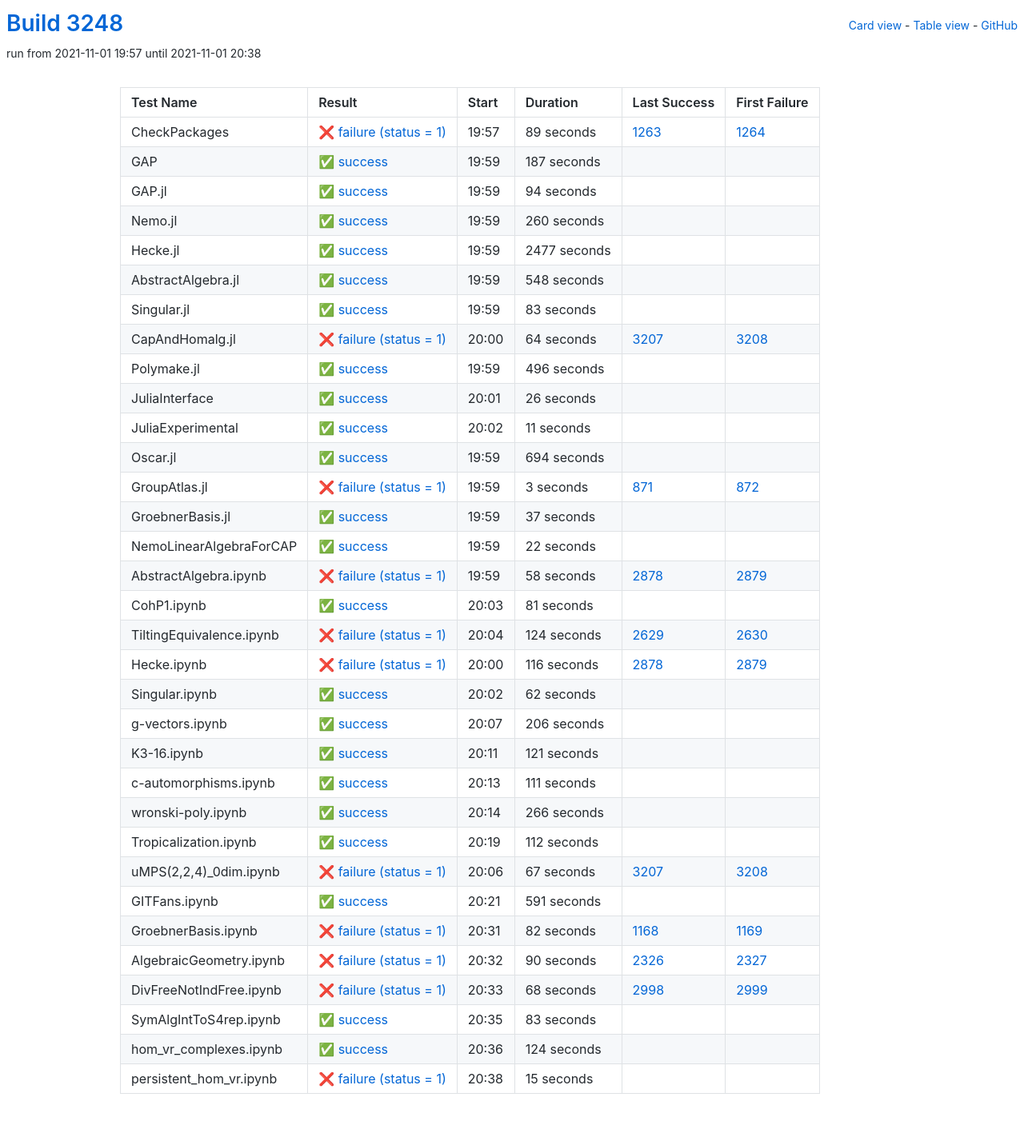
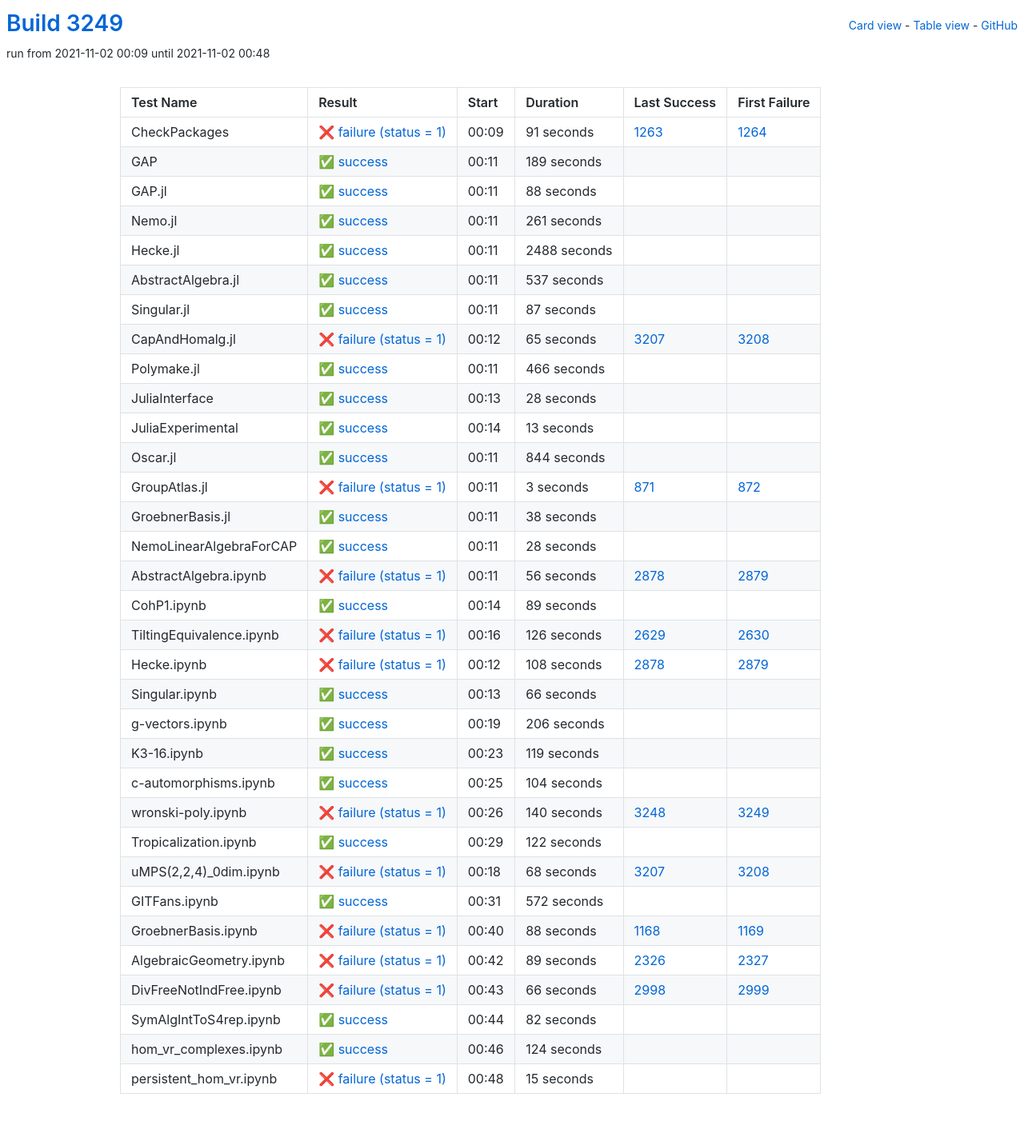
Before and after one commit to oscar-system/oscar-ci-status-stable, a Jekyll site: the page built from table.html, in a window 1280 px wide. Shown: the whole page at 80% size. Built offline with Jekyll 4.4.1, drawn with Linux system fonts in a browser that asks for light colours.

Commit message:
Build #3249

```diff
--- a/_data/ci.yml
+++ b/_data/ci.yml
@@ -1,6 +1,6 @@
 ---
-build: 3248
-build_url: https://oscarci.mathematik.uni-kl.de/job/oscar-stable/3248/
+build: 3249
+build_url: https://oscarci.mathematik.uni-kl.de/job/oscar-stable/3249/
 job: oscar-stable
 organization: oscar-system
 repo: oscar-ci-status-stable
@@ -8,152 +8,152 @@ repourl: https://github.com/oscar-system/oscar-ci-status-stable
 tests:
 - name: CheckPackages
   id: checkpackages
-  log: https://oscarci.mathematik.uni-kl.de/job/oscar-stable/3248/artifact/logs/build-3248/CheckPackages.log
-  start: 2021-11-01 19:57
+  log: https://oscarci.mathematik.uni-kl.de/job/oscar-stable/3249/artifact/logs/build-3249/CheckPackages.log
+  start: 2021-11-02 00:09
   success: false
   exitcode: 1
   status: failure
-  duration: 89
+  duration: 91
   last_success: 1263
   last_success_url: https://oscarci.mathematik.uni-kl.de/job/oscar-stable/1263/
   first_failure: 1264
   first_failure_url: https://oscarci.mathematik.uni-kl.de/job/oscar-stable/1264/
 - name: GAP
   id: gap
-  log: https://oscarci.mathematik.uni-kl.de/job/oscar-stable/3248/artifact/logs/build-3248/GAP.log
-  start: 2021-11-01 19:59
+  log: https://oscarci.mathematik.uni-kl.de/job/oscar-stable/3249/artifact/logs/build-3249/GAP.log
+  start: 2021-11-02 00:11
   success: true
   exitcode: 0
   status: success
-  duration: 187
+  duration: 189
   last_success: false
   last_success_url:
   first_failure: false
   first_failure_url:
 - name: GAP.jl
   id: gap-jl
-  log: https://oscarci.mathematik.uni-kl.de/job/oscar-stable/3248/artifact/logs/build-3248/GAP.jl.log
-  start: 2021-11-01 19:59
+  log: https://oscarci.mathematik.uni-kl.de/job/oscar-stable/3249/artifact/logs/build-3249/GAP.jl.log
+  start: 2021-11-02 00:11
   success: true
   exitcode: 0
   status: success
-  duration: 94
+  duration: 88
   last_success: false
   last_success_url:
   first_failure: false
   first_failure_url:
 - name: Nemo.jl
   id: nemo-jl
-  log: https://oscarci.mathematik.uni-kl.de/job/oscar-stable/3248/artifact/logs/build-3248/Nemo.jl.log
-  start: 2021-11-01 19:59
+  log: https://oscarci.mathematik.uni-kl.de/job/oscar-stable/3249/artifact/logs/build-3249/Nemo.jl.log
+  start: 2021-11-02 00:11
   success: true
   exitcode: 0
   status: success
-  duration: 260
+  duration: 261
   last_success: false
   last_success_url:
   first_failure: false
   first_failure_url:
 - name: Hecke.jl
   id: hecke-jl
-  log: https://oscarci.mathematik.uni-kl.de/job/oscar-stable/3248/artifact/logs/build-3248/Hecke.jl.log
-  start: 2021-11-01 19:59
+  log: https://oscarci.mathematik.uni-kl.de/job/oscar-stable/3249/artifact/logs/build-3249/Hecke.jl.log
+  start: 2021-11-02 00:11
   success: true
   exitcode: 0
   status: success
-  duration: 2477
+  duration: 2488
   last_success: false
   last_success_url:
   first_failure: false
   first_failure_url:
 - name: AbstractAlgebra.jl
   id: abstractalgebra-jl
-  log: https://oscarci.mathematik.uni-kl.de/job/oscar-stable/3248/artifact/logs/build-3248/AbstractAlgebra.jl.log
-  start: 2021-11-01 19:59
+  log: https://oscarci.mathematik.uni-kl.de/job/oscar-stable/3249/artifact/logs/build-3249/AbstractAlgebra.jl.log
+  start: 2021-11-02 00:11
   success: true
   exitcode: 0
   status: success
-  duration: 548
+  duration: 537
   last_success: false
   last_success_url:
   first_failure: false
   first_failure_url:
 - name: Singular.jl
   id: singular-jl
-  log: https://oscarci.mathematik.uni-kl.de/job/oscar-stable/3248/artifact/logs/build-3248/Singular.jl.log
-  start: 2021-11-01 19:59
+  log: https://oscarci.mathematik.uni-kl.de/job/oscar-stable/3249/artifact/logs/build-3249/Singular.jl.log
+  start: 2021-11-02 00:11
   success: true
   exitcode: 0
   status: success
-  duration: 83
+  duration: 87
   last_success: false
   last_success_url:
   first_failure: false
   first_failure_url:
 - name: CapAndHomalg.jl
   id: capandhomalg-jl
-  log: https://oscarci.mathematik.uni-kl.de/job/oscar-stable/3248/artifact/logs/build-3248/CapAndHomalg.jl.log
-  start: 2021-11-01 20:00
+  log: https://oscarci.mathematik.uni-kl.de/job/oscar-stable/3249/artifact/logs/build-3249/CapAndHomalg.jl.log
+  start: 2021-11-02 00:12
   success: false
   exitcode: 1
   status: failure
-  duration: 64
+  duration: 65
   last_success: 3207
   last_success_url: https://oscarci.mathematik.uni-kl.de/job/oscar-stable/3207/
   first_failure: 3208
   first_failure_url: https://oscarci.mathematik.uni-kl.de/job/oscar-stable/3208/
 - name: Polymake.jl
   id: polymake-jl
-  log: https://oscarci.mathematik.uni-kl.de/job/oscar-stable/3248/artifact/logs/build-3248/Polymake.jl.log
-  start: 2021-11-01 19:59
+  log: https://oscarci.mathematik.uni-kl.de/job/oscar-stable/3249/artifact/logs/build-3249/Polymake.jl.log
+  start: 2021-11-02 00:11
   success: true
   exitcode: 0
   status: success
-  duration: 496
+  duration: 466
   last_success: false
   last_success_url:
   first_failure: false
   first_failure_url:
 - name: JuliaInterface
   id: juliainterface
-  log: https://oscarci.mathematik.uni-kl.de/job/oscar-stable/3248/artifact/logs/build-3248/JuliaInterface.log
-  start: 2021-11-01 20:01
+  log: https://oscarci.mathematik.uni-kl.de/job/oscar-stable/3249/artifact/logs/build-3249/JuliaInterface.log
+  start: 2021-11-02 00:13
   success: true
   exitcode: 0
   status: success
-  duration: 26
+  duration: 28
   last_success: false
   last_success_url:
   first_failure: false
   first_failure_url:
 - name: JuliaExperimental
   id: juliaexperimental
-  log: https://oscarci.mathematik.uni-kl.de/job/oscar-stable/3248/artifact/logs/build-3248/JuliaExperimental.log
-  start: 2021-11-01 20:02
+  log: https://oscarci.mathematik.uni-kl.de/job/oscar-stable/3249/artifact/logs/build-3249/JuliaExperimental.log
+  start: 2021-11-02 00:14
   success: true
   exitcode: 0
   status: success
-  duration: 11
+  duration: 13
   last_success: false
   last_success_url:
   first_failure: false
   first_failure_url:
 - name: Oscar.jl
   id: oscar-jl
-  log: https://oscarci.mathematik.uni-kl.de/job/oscar-stable/3248/artifact/logs/build-3248/Oscar.jl.log
-  start: 2021-11-01 19:59
+  log: https://oscarci.mathematik.uni-kl.de/job/oscar-stable/3249/artifact/logs/build-3249/Oscar.jl.log
+  start: 2021-11-02 00:11
   success: true
   exitcode: 0
   status: success
-  duration: 694
+  duration: 844
   last_success: false
   last_success_url:
   first_failure: false
   first_failure_url:
 - name: GroupAtlas.jl
   id: groupatlas-jl
-  log: https://oscarci.mathematik.uni-kl.de/job/oscar-stable/3248/artifact/logs/build-3248/GroupAtlas.jl.log
-  start: 2021-11-01 19:59
+  log: https://oscarci.mathematik.uni-kl.de/job/oscar-stable/3249/artifact/logs/build-3249/GroupAtlas.jl.log
+  start: 2021-11-02 00:11
   success: false
   exitcode: 1
   status: failure
@@ -164,92 +164,92 @@ tests:
   first_failure_url: https://oscarci.mathematik.uni-kl.de/job/oscar-stable/872/
 - name: GroebnerBasis.jl
   id: groebnerbasis-jl
-  log: https://oscarci.mathematik.uni-kl.de/job/oscar-stable/3248/artifact/logs/build-3248/GroebnerBasis.jl.log
-  start: 2021-11-01 19:59
+  log: https://oscarci.mathematik.uni-kl.de/job/oscar-stable/3249/artifact/logs/build-3249/GroebnerBasis.jl.log
+  start: 2021-11-02 00:11
   success: true
   exitcode: 0
   status: success
-  duration: 37
+  duration: 38
   last_success: false
   last_success_url:
   first_failure: false
   first_failure_url:
 - name: NemoLinearAlgebraForCAP
   id: nemolinearalgebraforcap
-  log: https://oscarci.mathematik.uni-kl.de/job/oscar-stable/3248/artifact/logs/build-3248/NemoLinearAlgebraForCAP.log
-  start: 2021-11-01 19:59
+  log: https://oscarci.mathematik.uni-kl.de/job/oscar-stable/3249/artifact/logs/build-3249/NemoLinearAlgebraForCAP.log
+  start: 2021-11-02 00:11
   success: true
   exitcode: 0
   status: success
-  duration: 22
+  duration: 28
   last_success: false
   last_success_url:
   first_failure: false
   first_failure_url:
 - name: AbstractAlgebra.ipynb
   id: abstractalgebra-ipynb
-  log: https://oscarci.mathematik.uni-kl.de/job/oscar-stable/3248/artifact/logs/build-3248/AbstractAlgebra.ipynb.log
-  start: 2021-11-01 19:59
+  log: https://oscarci.mathematik.uni-kl.de/job/oscar-stable/3249/artifact/logs/build-3249/AbstractAlgebra.ipynb.log
+  start: 2021-11-02 00:11
   success: false
   exitcode: 1
   status: failure
-  duration: 58
+  duration: 56
   last_success: 2878
   last_success_url: https://oscarci.mathematik.uni-kl.de/job/oscar-stable/2878/
   first_failure: 2879
   first_failure_url: https://oscarci.mathematik.uni-kl.de/job/oscar-stable/2879/
 - name: CohP1.ipynb
   id: cohp1-ipynb
-  log: https://oscarci.mathematik.uni-kl.de/job/oscar-stable/3248/artifact/logs/build-3248/CohP1.ipynb.log
-  start: 2021-11-01 20:03
+  log: https://oscarci.mathematik.uni-kl.de/job/oscar-stable/3249/artifact/logs/build-3249/CohP1.ipynb.log
+  start: 2021-11-02 00:14
   success: true
   exitcode: 0
   status: success
-  duration: 81
+  duration: 89
   last_success: false
   last_success_url:
   first_failure: false
   first_failure_url:
 - name: TiltingEquivalence.ipynb
   id: tiltingequivalence-ipynb
-  log: https://oscarci.mathematik.uni-kl.de/job/oscar-stable/3248/artifact/logs/build-3248/TiltingEquivalence.ipynb.log
-  start: 2021-11-01 20:04
+  log: https://oscarci.mathematik.uni-kl.de/job/oscar-stable/3249/artifact/logs/build-3249/TiltingEquivalence.ipynb.log
+  start: 2021-11-02 00:16
   success: false
   exitcode: 1
   status: failure
-  duration: 124
+  duration: 126
   last_success: 2629
   last_success_url: https://oscarci.mathematik.uni-kl.de/job/oscar-stable/2629/
   first_failure: 2630
   first_failure_url: https://oscarci.mathematik.uni-kl.de/job/oscar-stable/2630/
 - name: Hecke.ipynb
   id: hecke-ipynb
-  log: https://oscarci.mathematik.uni-kl.de/job/oscar-stable/3248/artifact/logs/build-3248/Hecke.ipynb.log
-  start: 2021-11-01 20:00
+  log: https://oscarci.mathematik.uni-kl.de/job/oscar-stable/3249/artifact/logs/build-3249/Hecke.ipynb.log
+  start: 2021-11-02 00:12
   success: false
   exitcode: 1
   status: failure
-  duration: 116
+  duration: 108
   last_success: 2878
   last_success_url: https://oscarci.mathematik.uni-kl.de/job/oscar-stable/2878/
   first_failure: 2879
   first_failure_url: https://oscarci.mathematik.uni-kl.de/job/oscar-stable/2879/
 - name: Singular.ipynb
   id: singular-ipynb
-  log: https://oscarci.mathematik.uni-kl.de/job/oscar-stable/3248/artifact/logs/build-3248/Singular.ipynb.log
-  start: 2021-11-01 20:02
+  log: https://oscarci.mathematik.uni-kl.de/job/oscar-stable/3249/artifact/logs/build-3249/Singular.ipynb.log
+  start: 2021-11-02 00:13
   success: true
   exitcode: 0
   status: success
-  duration: 62
+  duration: 66
   last_success: false
   last_success_url:
   first_failure: false
   first_failure_url:
 - name: g-vectors.ipynb
   id: g-vectors-ipynb
-  log: https://oscarci.mathematik.uni-kl.de/job/oscar-stable/3248/artifact/logs/build-3248/g-vectors.ipynb.log
-  start: 2021-11-01 20:07
+  log: https://oscarci.mathematik.uni-kl.de/job/oscar-stable/3249/artifact/logs/build-3249/g-vectors.ipynb.log
+  start: 2021-11-02 00:19
   success: true
   exitcode: 0
   status: success
@@ -260,128 +260,128 @@ tests:
   first_failure_url:
 - name: K3-16.ipynb
   id: k3-16-ipynb
-  log: https://oscarci.mathematik.uni-kl.de/job/oscar-stable/3248/artifact/logs/build-3248/K3-16.ipynb.log
-  start: 2021-11-01 20:11
+  log: https://oscarci.mathematik.uni-kl.de/job/oscar-stable/3249/artifact/logs/build-3249/K3-16.ipynb.log
+  start: 2021-11-02 00:23
   success: true
   exitcode: 0
   status: success
-  duration: 121
+  duration: 119
   last_success: false
   last_success_url:
   first_failure: false
   first_failure_url:
 - name: c-automorphisms.ipynb
   id: c-automorphisms-ipynb
-  log: https://oscarci.mathematik.uni-kl.de/job/oscar-stable/3248/artifact/logs/build-3248/c-automorphisms.ipynb.log
-  start: 2021-11-01 20:13
+  log: https://oscarci.mathematik.uni-kl.de/job/oscar-stable/3249/artifact/logs/build-3249/c-automorphisms.ipynb.log
+  start: 2021-11-02 00:25
   success: true
   exitcode: 0
   status: success
-  duration: 111
+  duration: 104
   last_success: false
   last_success_url:
   first_failure: false
   first_failure_url:
 - name: wronski-poly.ipynb
   id: wronski-poly-ipynb
-  log: https://oscarci.mathematik.uni-kl.de/job/oscar-stable/3248/artifact/logs/build-3248/wronski-poly.ipynb.log
-  start: 2021-11-01 20:14
+  log: https://oscarci.mathematik.uni-kl.de/job/oscar-stable/3249/artifact/logs/build-3249/wronski-poly.ipynb.log
+  start: 2021-11-02 00:26
+  success: false
+  exitcode: 1
+  status: failure
+  duration: 140
+  last_success: 3248
+  last_success_url: https://oscarci.mathematik.uni-kl.de/job/oscar-stable/3248/
+  first_failure: 3249
+  first_failure_url: https://oscarci.mathematik.uni-kl.de/job/oscar-stable/3249/
+- name: Tropicalization.ipynb
+  id: tropicalization-ipynb
+  log: https://oscarci.mathematik.uni-kl.de/job/oscar-stable/3249/artifact/logs/build-3249/Tropicalization.ipynb.log
+  start: 2021-11-02 00:29
   success: true
   exitcode: 0
   status: success
-  duration: 266
-  last_success: false
-  last_success_url:
-  first_failure: false
-  first_failure_url:
-- name: Tropicalization.ipynb
-  id: tropicalization-ipynb
-  log: https://oscarci.mathematik.uni-kl.de/job/oscar-stable/3248/artifact/logs/build-3248/Tropicalization.ipynb.log
-  start: 2021-11-01 20:19
-  success: true
-  exitcode: 0
-  status: success
-  duration: 112
+  duration: 122
   last_success: false
   last_success_url:
   first_failure: false
   first_failure_url:
 - name: uMPS(2,2,4)_0dim.ipynb
   id: umps-2-2-4-0dim-ipynb
-  log: https://oscarci.mathematik.uni-kl.de/job/oscar-stable/3248/artifact/logs/build-3248/uMPS-2-2-4-_0dim.ipynb.log
-  start: 2021-11-01 20:06
+  log: https://oscarci.mathematik.uni-kl.de/job/oscar-stable/3249/artifact/logs/build-3249/uMPS-2-2-4-_0dim.ipynb.log
+  start: 2021-11-02 00:18
   success: false
   exitcode: 1
   status: failure
-  duration: 67
+  duration: 68
   last_success: 3207
   last_success_url: https://oscarci.mathematik.uni-kl.de/job/oscar-stable/3207/
   first_failure: 3208
   first_failure_url: https://oscarci.mathematik.uni-kl.de/job/oscar-stable/3208/
 - name: GITFans.ipynb
   id: gitfans-ipynb
-  log: https://oscarci.mathematik.uni-kl.de/job/oscar-stable/3248/artifact/logs/build-3248/GITFans.ipynb.log
-  start: 2021-11-01 20:21
+  log: https://oscarci.mathematik.uni-kl.de/job/oscar-stable/3249/artifact/logs/build-3249/GITFans.ipynb.log
+  start: 2021-11-02 00:31
   success: true
   exitcode: 0
   status: success
-  duration: 591
+  duration: 572
   last_success: false
   last_success_url:
   first_failure: false
   first_failure_url:
 - name: GroebnerBasis.ipynb
   id: groebnerbasis-ipynb
-  log: https://oscarci.mathematik.uni-kl.de/job/oscar-stable/3248/artifact/logs/build-3248/GroebnerBasis.ipynb.log
-  start: 2021-11-01 20:31
+  log: https://oscarci.mathematik.uni-kl.de/job/oscar-stable/3249/artifact/logs/build-3249/GroebnerBasis.ipynb.log
+  start: 2021-11-02 00:40
   success: false
   exitcode: 1
   status: failure
-  duration: 82
+  duration: 88
   last_success: 1168
   last_success_url: https://oscarci.mathematik.uni-kl.de/job/oscar-stable/1168/
   first_failure: 1169
   first_failure_url: https://oscarci.mathematik.uni-kl.de/job/oscar-stable/1169/
 - name: AlgebraicGeometry.ipynb
   id: algebraicgeometry-ipynb
-  log: https://oscarci.mathematik.uni-kl.de/job/oscar-stable/3248/artifact/logs/build-3248/AlgebraicGeometry.ipynb.log
-  start: 2021-11-01 20:32
+  log: https://oscarci.mathematik.uni-kl.de/job/oscar-stable/3249/artifact/logs/build-3249/AlgebraicGeometry.ipynb.log
+  start: 2021-11-02 00:42
   success: false
   exitcode: 1
   status: failure
-  duration: 90
+  duration: 89
   last_success: 2326
   last_success_url: https://oscarci.mathematik.uni-kl.de/job/oscar-stable/2326/
   first_failure: 2327
   first_failure_url: https://oscarci.mathematik.uni-kl.de/job/oscar-stable/2327/
 - name: DivFreeNotIndFree.ipynb
   id: divfreenotindfree-ipynb
-  log: https://oscarci.mathematik.uni-kl.de/job/oscar-stable/3248/artifact/logs/build-3248/DivFreeNotIndFree.ipynb.log
-  start: 2021-11-01 20:33
+  log: https://oscarci.mathematik.uni-kl.de/job/oscar-stable/3249/artifact/logs/build-3249/DivFreeNotIndFree.ipynb.log
+  start: 2021-11-02 00:43
   success: false
   exitcode: 1
   status: failure
-  duration: 68
+  duration: 66
   last_success: 2998
   last_success_url: https://oscarci.mathematik.uni-kl.de/job/oscar-stable/2998/
   first_failure: 2999
   first_failure_url: https://oscarci.mathematik.uni-kl.de/job/oscar-stable/2999/
 - name: SymAlgIntToS4rep.ipynb
   id: symalginttos4rep-ipynb
-  log: https://oscarci.mathematik.uni-kl.de/job/oscar-stable/3248/artifact/logs/build-3248/SymAlgIntToS4rep.ipynb.log
-  start: 2021-11-01 20:35
+  log: https://oscarci.mathematik.uni-kl.de/job/oscar-stable/3249/artifact/logs/build-3249/SymAlgIntToS4rep.ipynb.log
+  start: 2021-11-02 00:44
   success: true
   exitcode: 0
   status: success
-  duration: 83
+  duration: 82
   last_success: false
   last_success_url:
   first_failure: false
   first_failure_url:
 - name: hom_vr_complexes.ipynb
   id: hom-vr-complexes-ipynb
-  log: https://oscarci.mathematik.uni-kl.de/job/oscar-stable/3248/artifact/logs/build-3248/hom_vr_complexes.ipynb.log
-  start: 2021-11-01 20:36
+  log: https://oscarci.mathematik.uni-kl.de/job/oscar-stable/3249/artifact/logs/build-3249/hom_vr_complexes.ipynb.log
+  start: 2021-11-02 00:46
   success: true
   exitcode: 0
   status: success
@@ -392,8 +392,8 @@ tests:
   first_failure_url:
 - name: persistent_hom_vr.ipynb
   id: persistent-hom-vr-ipynb
-  log: https://oscarci.mathematik.uni-kl.de/job/oscar-stable/3248/artifact/logs/build-3248/persistent_hom_vr.ipynb.log
-  start: 2021-11-01 20:38
+  log: https://oscarci.mathematik.uni-kl.de/job/oscar-stable/3249/artifact/logs/build-3249/persistent_hom_vr.ipynb.log
+  start: 2021-11-02 00:48
   success: false
   exitcode: 1
   status: failure
```
Also changed, not shown: README.md.
